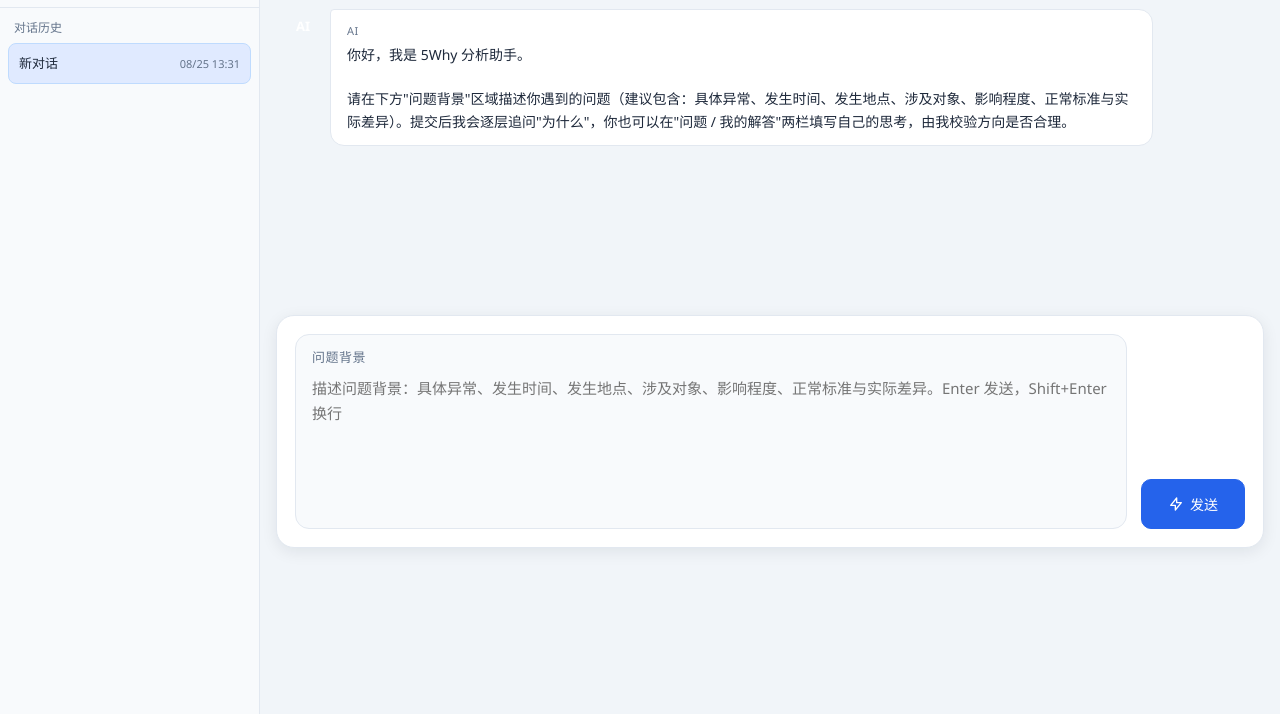
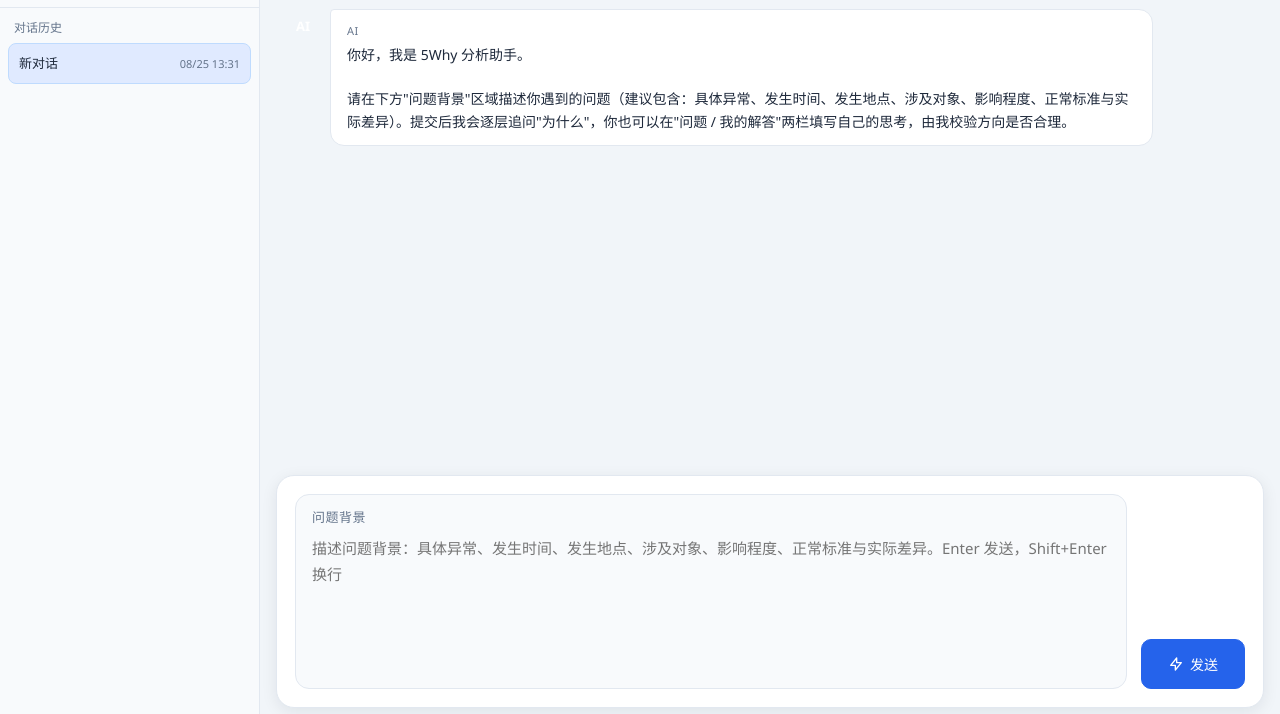
Before and after one commit to Tang060312/5why, a plain HTML site: page index.html in a window 1280 px wide. Shown: the part 86-800 px from the top of the page. Drawn offline with Linux system fonts and the light colour scheme.

Commit message:
输入区占下方三分之一并居中，对话区占上方三分之二，等宽

```diff
--- a/style.css
+++ b/style.css
@@ -124,7 +124,7 @@ body {
 .main {
   flex: 1;
   display: grid;
-  grid-template-rows: auto 2fr auto 1fr;
+  grid-template-rows: auto 2fr 1fr;
   min-width: 0;
 }
 
```
